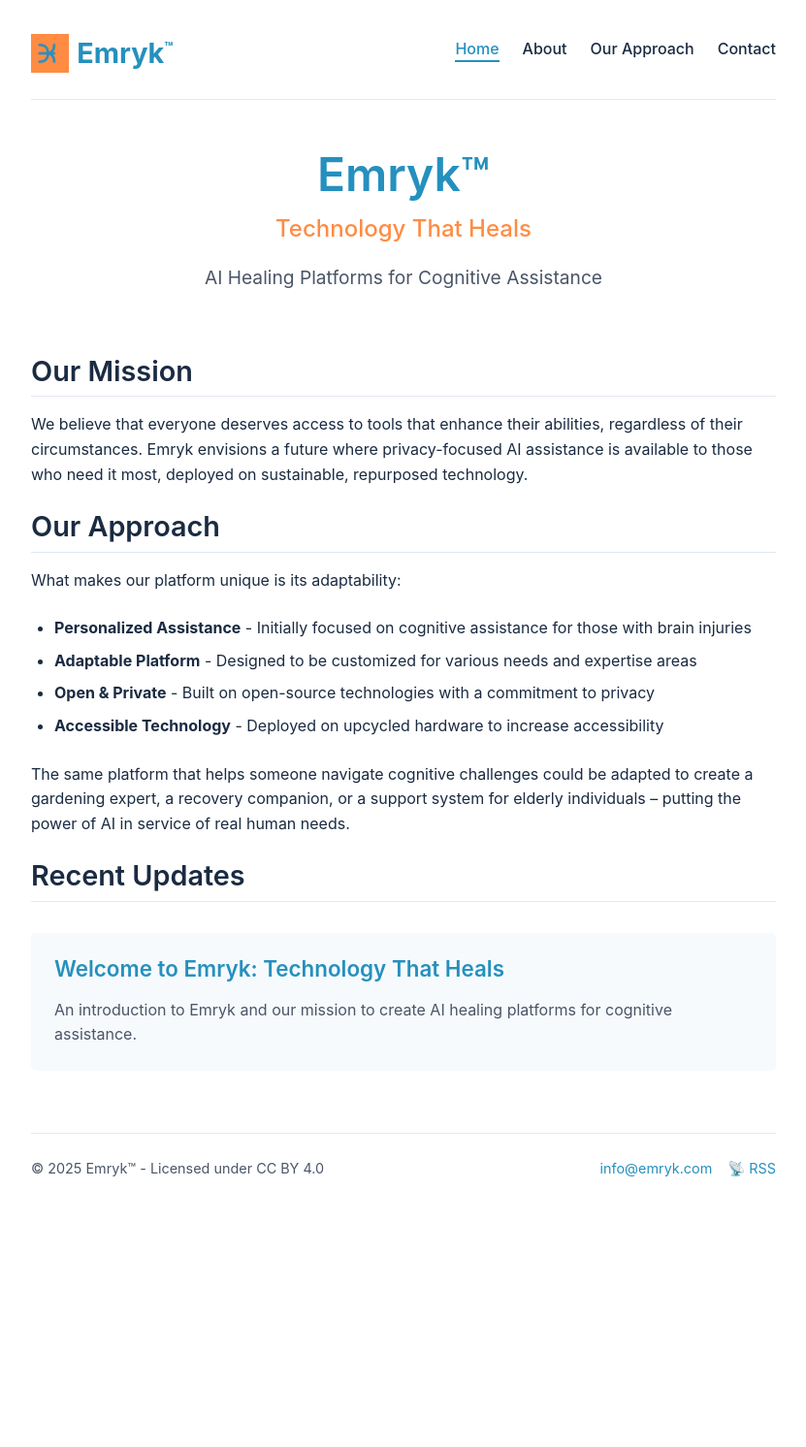
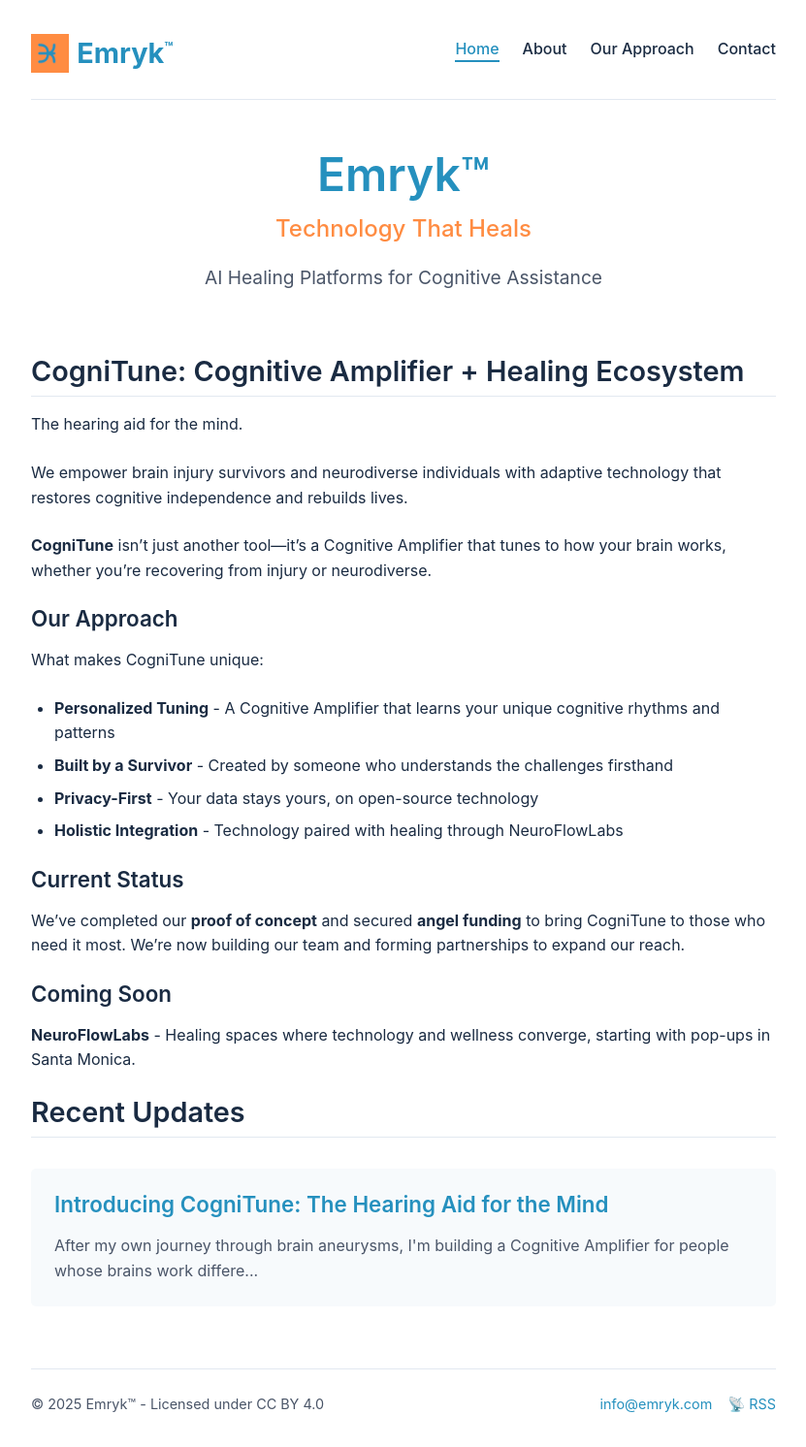
Before and after one commit to rhuze-emryk/emryk.github.io, a Jekyll site: the page built from index.md, in a window 1280 px wide. Shown: the whole page at 97% size, without its empty margins (224-1055 px from the left). Built offline with Jekyll 4.4.1, drawn with Linux system fonts in a browser that asks for light colours; before the commit the page ends 1248 px from its top, so only the background shows below that.

Commit message:
Updated content with new focus

```diff
--- a/_pages/about.md
+++ b/_pages/about.md
@@ -6,19 +6,42 @@
 
 # Our Mission
 
-We believe that everyone deserves access to tools that enhance their abilities, regardless of their circumstances. Emryk envisions a future where privacy-focused AI assistance is available to those who need it most, deployed on sustainable, repurposed technology.
+To empower brain injury survivors and neurodiverse individuals with adaptive technology and holistic healing spaces that restore cognitive independence and rebuild lives.
 
 ## Our Story
 
-Emryk began as a personal journey. After experiencing a significant health setback three years ago that affected communication and cognitive abilities, our founder created a private AI system to guide his recovery. This personal tool, built a year ago, has been instrumental in regaining skills and building resilience.
+Emryk began as a deeply personal journey. After experiencing brain aneurysms that affected communication and cognitive abilities, our founder created CogniTune - a Cognitive Amplifier to guide his recovery. This adaptive technology, carefully tuned from lived experience, has been instrumental in regaining skills and building resilience.
 
-This experience revealed both the transformative potential of AI assistance for cognitive challenges and the critical importance of privacy and accessibility in these systems.
+This journey revealed both the transformative potential of cognitive amplification for brain injury survivors and neurodiverse individuals, and the critical need for privacy-focused, adaptive tools in this space.
+
+## Vision: CogniTune + NeuroFlowLabs
+
+We're building more than just technology - we're creating an ecosystem where cognitive amplification meets holistic wellness.
+
+**CogniTune** - Our open-source Cognitive Amplifier that:
+- Tunes to individual brain patterns and cognitive rhythms
+- Provides personalized self-care prompts (reminders to rest, hydrate)
+- Learns and adapts to each user's unique needs and challenges
+- *The hearing aid for the mind*
+
+**NeuroFlowLabs** - Healing spaces where technology and wellness converge:
+- Sound baths integrated with cognitive training
+- Community events for brain injury survivors and neurodiverse individuals
+- Therapy integration and peer support networks
+- Artist-in-Residence program with performance space
 
 ## Current Status
 
-Emryk is in its early stages as a one-person operation. We're currently:
+We're in the early stages of bringing CogniTune to life:
 
-- Refining our core AI assistance platform
-- Seeking initial funding to establish as a non-profit organization
-- Building connections with potential community partners
-- Planning for small-scale pilot deployments
+- **Proof of Concept Complete**: Successfully validated core technology and approach
+- **Angel Funding Secured**: Initial investment received to develop and expand the platform
+- **Team Building**: First hire completed. Searching for a finance co-founder. Forming strategic partnerships
+- **Community Outreach**: Beginning to connect with potential users and neurorehabilitation centers
+
+## Looking Forward
+
+- **Phase 2 (2025)**: NeuroFlowLabs pop-ups in Santa Monica, expanding CogniTune features
+- **Phase 3 (2026+)**: Permanent NeuroFlowLabs space, community-driven cognitive amplification
+
+Your cognitive journey matters. Let's rebuild together.
--- a/_pages/contact.md
+++ b/_pages/contact.md
@@ -4,8 +4,29 @@
 permalink: /contact/
 ---
 
-# Connect
+# Join the Cognitive Revolution
 
-Want to learn more or support our mission?
+## Interested in CogniTune?
 
-Email: [info@emryk.com](mailto:info@emryk.com)
+We're preparing to launch CogniTune after completing our proof of concept and securing angel funding. If you're interested in learning more about our Cognitive Amplifier or want to stay updated on our progress:
+
+**Email**: [info@emryk.com](mailto:info@emryk.com)
+
+## We're Growing
+
+As we expand our team, we're looking for:
+- **A Finance Cofounder** get us money to make money with
+- **Partners** in neurorehabilitation and wellness
+- **Advisors** with expertise in neurodiversity and recovery
+
+## Community
+
+We're building a community around cognitive wellness and adaptive technology. Join us as we create something that truly makes a difference.
+
+## Follow Our Journey
+
+Stay updated on CogniTune development and progree with out upcoming blog and video channel.
+
+---
+
+*"Your cognitive journey matters. Let's rebuild together."*
--- a/_posts/2025-05-11-welcome-to-emryk.md
+++ b/_posts/2025-05-11-welcome-to-emryk.md
@@ -1,32 +1,53 @@
 ---
 layout: post
-title: "Welcome to Emryk: Technology That Heals"
+title: "Introducing CogniTune: The Hearing Aid for the Mind"
 date: 2025-05-11
-excerpt: "An introduction to Emryk and our mission to create AI healing platforms for cognitive assistance."
+excerpt: "After my own journey through brain aneurysms, I'm building a Cognitive Amplifier for people whose brains work differently."
 ---
 
-# Welcome to Emryk
+# Why CogniTune Exists
 
-Emryk was born from a personal journey of recovery and healing. After experiencing a significant health setback that affected communication and cognitive abilities, our founder created a private AI system to guide his recovery process.
+Three years ago, brain aneurysms changed how I think, remember, and navigate the world. Traditional productivity tools weren't built for brains that experience fatigue, memory gaps, or executive dysfunction. So I built something different.
 
-## Why Emryk Exists
+**CogniTune** isn't another tech solution trying to be everything to everyone. It's a Cognitive Amplifier - the hearing aid for the mind - designed specifically for brain injury survivors and neurodiverse individuals.
 
-We believe that AI technology should be:
+## What Makes CogniTune Different
 
-1. **Accessible** - Available to those who need it most, regardless of circumstances
-2. **Private** - Your data should remain yours
-3. **Adaptive** - Able to grow and change with your needs
-4. **Sustainable** - Built on repurposed hardware to reduce environmental impact
+### 1. Cognitive Amplification, Not Replacement
+CogniTune learns your cognitive patterns:
+- When you're most alert and when you need breaks
+- How complex tasks need to be broken down for your brain
+- Your unique triggers for cognitive fatigue
 
-## What We're Building
+Just like a hearing aid amplifies sound in the way that's right for you, CogniTune amplifies your cognitive abilities in ways that match your brain's patterns.
 
-Our initial focus is on cognitive assistance platforms for individuals with brain injuries or cognitive challenges. These systems are designed to:
+### 2. Built by a Survivor
+Every feature comes from lived experience:
+- Understanding the frustration of lost words
+- Knowing how overwhelm feels in your body
+- Designing for the reality of non-linear healing
 
-- Provide personalized support for daily tasks
-- Adapt to individual learning patterns and needs
-- Run locally, without sending sensitive data to the cloud
-- Function on affordable, repurposed hardware
+### 3. Privacy as a Foundation
+Your cognitive data is deeply personal:
+- Everything runs locally on your device
+- Open-source code you can inspect and modify
+- No corporate surveillance of your brain patterns
 
-## Join Us
+## Beyond Technology: NeuroFlowLabs
 
-We're in the early stages of this journey, and we welcome collaboration, feedback, and support. If you're interested in our mission or have ideas to share, please [reach out](mailto:info@emryk.com).
+CogniTune is just the beginning. We're planning **NeuroFlowLabs** - physical spaces where cognitive amplification meets holistic healing:
+
+- Sound baths that synchronize with cognitive training
+- Music therapy integrated with our Cognitive Amplifier
+- Community gatherings for peer support
+- Integration with therapy and rehabilitation programs
+
+## The Journey So Far
+
+We've successfully completed our proof of concept and secured angel funding to bring CogniTune to those who need it most. Now we're building our team and forming partnerships to expand our reach.
+
+**This is personal technology for a deeply personal journey.**
+
+---
+
+*Interested in learning more? Email us at [info@emryk.com](mailto:info@emryk.com)*
--- a/index.md
+++ b/index.md
@@ -3,17 +3,27 @@
 title: Home
 ---
 
-## Our Mission
+## CogniTune: Cognitive Amplifier + Healing Ecosystem
 
-We believe that everyone deserves access to tools that enhance their abilities, regardless of their circumstances. Emryk envisions a future where privacy-focused AI assistance is available to those who need it most, deployed on sustainable, repurposed technology.
+The hearing aid for the mind.
 
-## Our Approach
+We empower brain injury survivors and neurodiverse individuals with adaptive technology that restores cognitive independence and rebuilds lives.
 
-What makes our platform unique is its adaptability:
+**CogniTune** isn't just another tool—it's a Cognitive Amplifier that tunes to how your brain works, whether you're recovering from injury or neurodiverse.
 
-- **Personalized Assistance** - Initially focused on cognitive assistance for those with brain injuries
-- **Adaptable Platform** - Designed to be customized for various needs and expertise areas
-- **Open & Private** - Built on open-source technologies with a commitment to privacy
-- **Accessible Technology** - Deployed on upcycled hardware to increase accessibility
+### Our Approach
 
-The same platform that helps someone navigate cognitive challenges could be adapted to create a gardening expert, a recovery companion, or a support system for elderly individuals – putting the power of AI in service of real human needs.
+What makes CogniTune unique:
+
+- **Personalized Tuning** - A Cognitive Amplifier that learns your unique cognitive rhythms and patterns
+- **Built by a Survivor** - Created by someone who understands the challenges firsthand
+- **Privacy-First** - Your data stays yours, on open-source technology
+- **Holistic Integration** - Technology paired with healing through NeuroFlowLabs
+
+### Current Status
+
+We've completed our **proof of concept** and secured **angel funding** to bring CogniTune to those who need it most. We're now building our team and forming partnerships to expand our reach.
+
+### Coming Soon
+
+**NeuroFlowLabs** - Healing spaces where technology and wellness converge, starting with pop-ups in Santa Monica.
```
